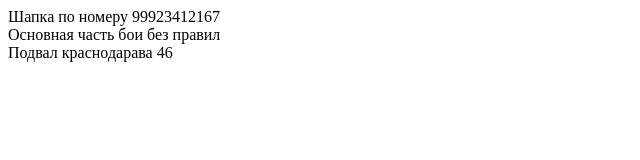
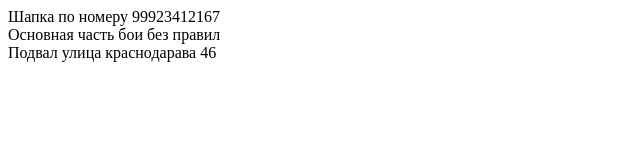
Before and after one commit to olegdorofeiv/Skelet, a plain HTML site: page index.html in a window 1280 px wide. Shown: the full height of the page, 0-640 px from the left. Drawn offline with Linux system fonts and the light colour scheme.

Commit message:
Update index.html

```diff
--- a/index.html
+++ b/index.html
@@ -5,6 +5,6 @@
      <body>
 	<header>Шапка по номеру 99923412167</header>
 	<main>Основная часть бои без правил</main>
-	<footer>Подвал краснодарава 46</footer>
+	<footer>Подвал улица краснодарава 46</footer>
      </body>
 </html>
```
